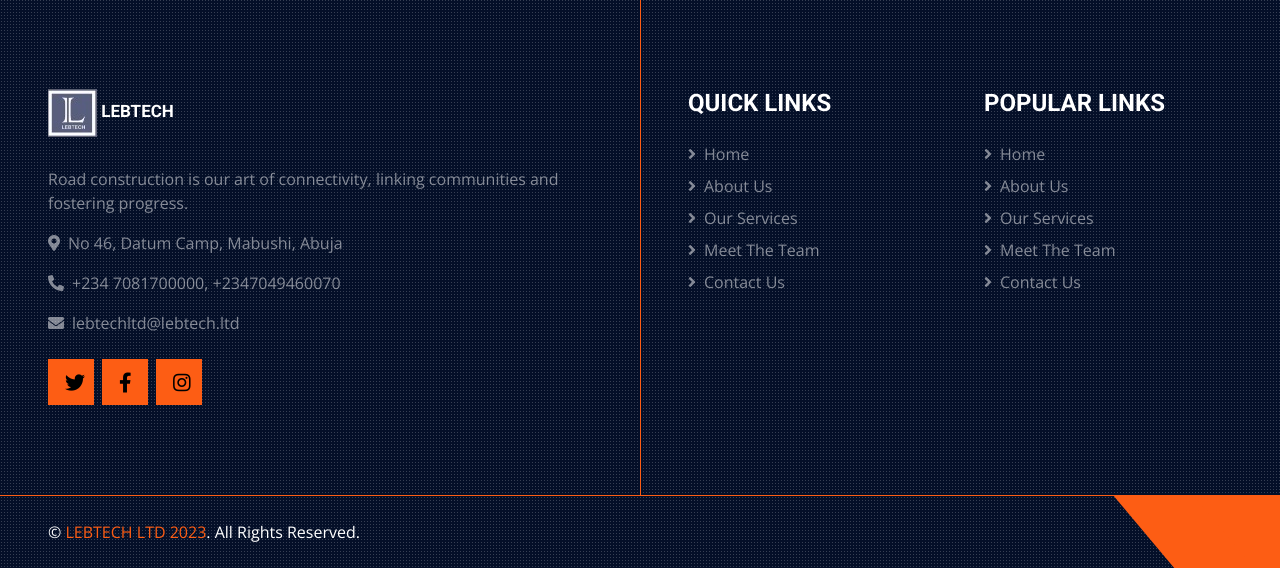
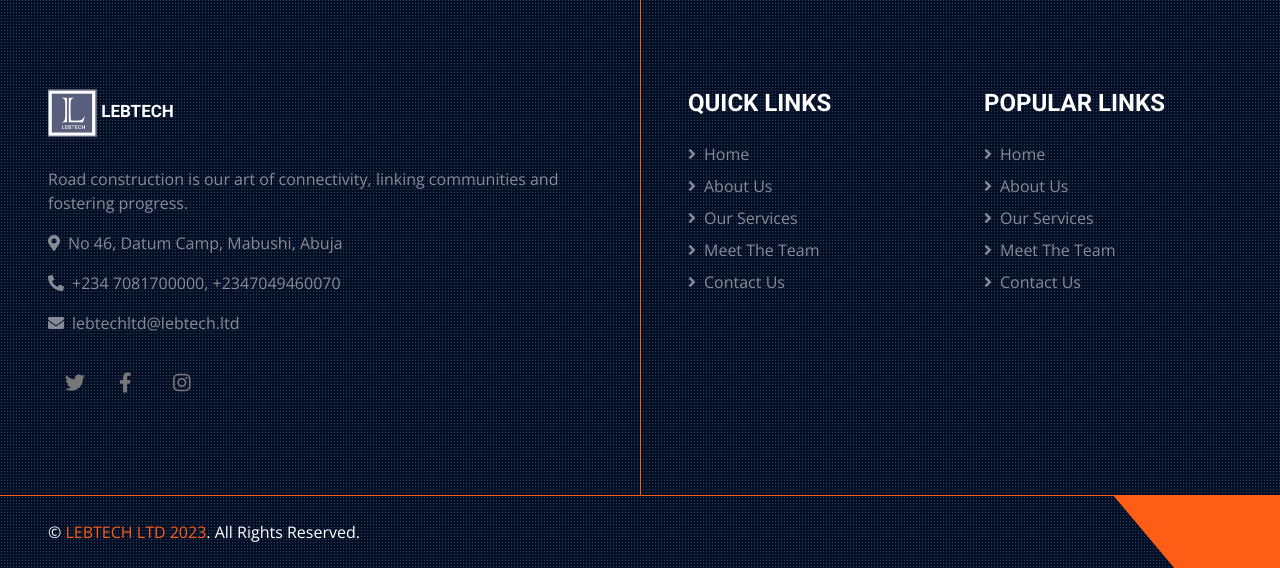
Before and after one commit to Nuel1st/construct, a Django app: page /about/ in a window 1280 px wide. Shown: the part 817-1385 px from the top of the page. Run offline with Django 5.2, Linux system fonts and the light colour scheme; some libraries are stand-ins or nearby versions.

Commit message:
Update about.html

```diff
--- a/lebtech/templates/about.html
+++ b/lebtech/templates/about.html
@@ -48,9 +48,9 @@
                 <p><i class="fa fa-phone-alt me-2"></i>+234 7081700000, +2347049460070</p>
                 <p><i class="fa fa-envelope me-2"></i>lebtechltd@lebtech.ltd</p>
                 <div class="d-flex justify-content-start mt-4">
-                    <a class="btn btn-lg btn-primary btn-lg-square rounded-0 me-2" href="https://lebtech.ltd/"><i class="fab fa-twitter"></i></a>
-                    <a class="btn btn-lg btn-primary btn-lg-square rounded-0 me-2" href="https://lebtech.ltd/"><i class="fab fa-facebook-f"></i></a>
-                    <a class="btn btn-lg btn-primary btn-lg-square rounded-0 me-2" href="https://www.instagram.com/lebtech.ltd?igshid=MmVlMjlkMTBhMg=="><i class="fab fa-instagram"></i></a>
+                    <a class="btn btn-lg  btn-lg-square rounded-0 me-2" href="https://lebtech.ltd/"><i class="fab fa-twitter"></i></a>
+                    <a class="btn btn-lg  btn-lg-square rounded-0 me-2" href="https://lebtech.ltd/"><i class="fab fa-facebook-f"></i></a>
+                    <a class="btn btn-lg  btn-lg-square rounded-0 me-2" href="https://www.instagram.com/lebtech.ltd?igshid=MmVlMjlkMTBhMg=="><i class="fab fa-instagram"></i></a>
                     <!-- <a class="btn btn-lg btn-primary btn-lg-square rounded-0" href="https://lebtech.ltd/"><i class="fab fa-youtube"></i></a> -->
                 </div>
             </div>
```
